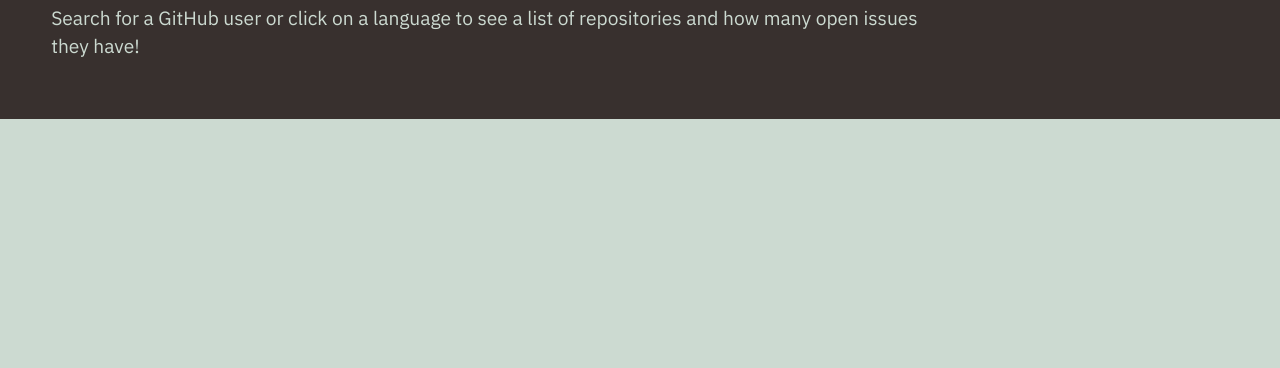
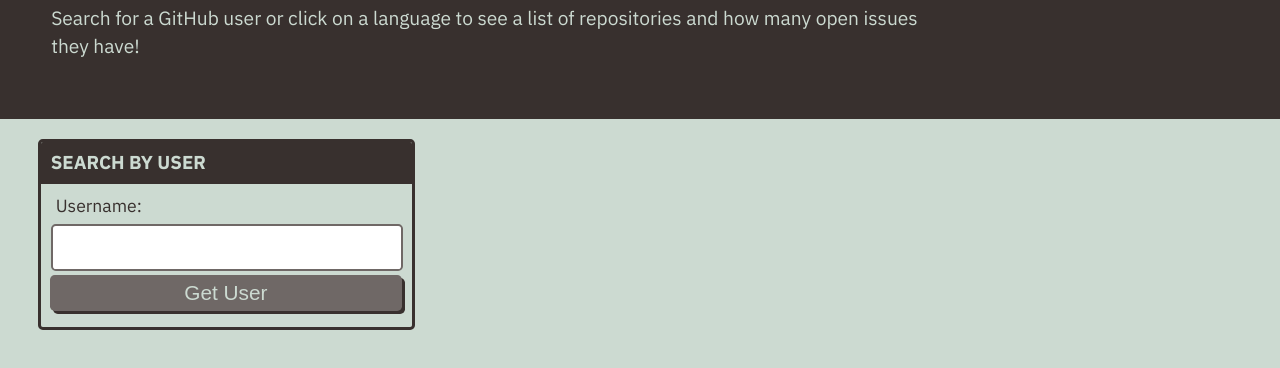
Before and after one commit to sydneywalcoff/git-it-done, a plain HTML site: page index.html in a window 1280 px wide. Shown: the part 114-482 px from the top of the page. Drawn offline with Linux system fonts and the light colour scheme; no server answers.

Commit message:
add search form html

```diff
--- a/assets/css/style.css
+++ b/assets/css/style.css
@@ -42,7 +42,7 @@ p {
   font-size: 1.2rem;
 }
 
- .btn {
+.btn {
   font-size: 1.3rem;
   text-decoration:none;
   padding: 6px 5px;
@@ -58,7 +58,7 @@ p {
   transform: translate(-1px, -1px);
 }
 
- .btn:hover {
+.btn:hover {
   color: var(--primary);
   background-color: var(--tertiary);
   transform: translate(0, 0);
@@ -85,7 +85,7 @@ p {
   font-size: 1.2rem;
 }
 
- .btn-back:hover {
+.btn-back:hover {
   color: var(--primary);
   background-color: var(--tertiary);
   transform: translate(0, 0);
--- a/index.html
+++ b/index.html
@@ -20,7 +20,17 @@
 
 
   <main class="flex-row justify-space-between">
-
+    <div class="col-12 col-md-4">
+      <div class="card">
+        <h3 class="card-header text-uppercase">Search By User</h3>
+        <form id="user-form" class="card-body">
+          <label for="username" class="form-label">Username:</label>
+          <input type="text" id="username" class="form-input">
+          <button class="btn" type="submit">Get User</button>
+        </form>
+      </div>
+    </div>
+    <div class="col-12 col-md-8"></div>
   </main>
   <script src="./assets/js/homepage.js"></script>
 </body>
```
